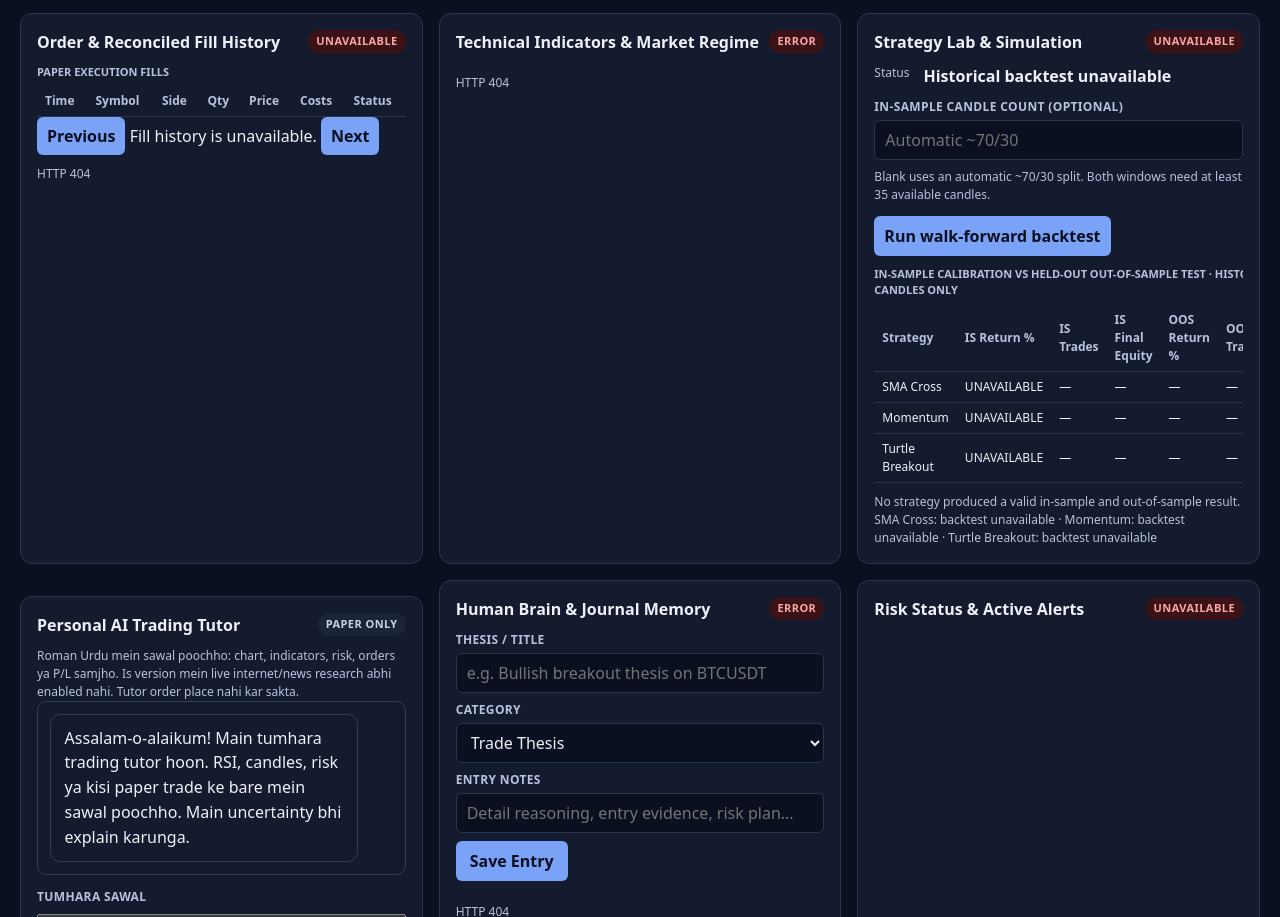
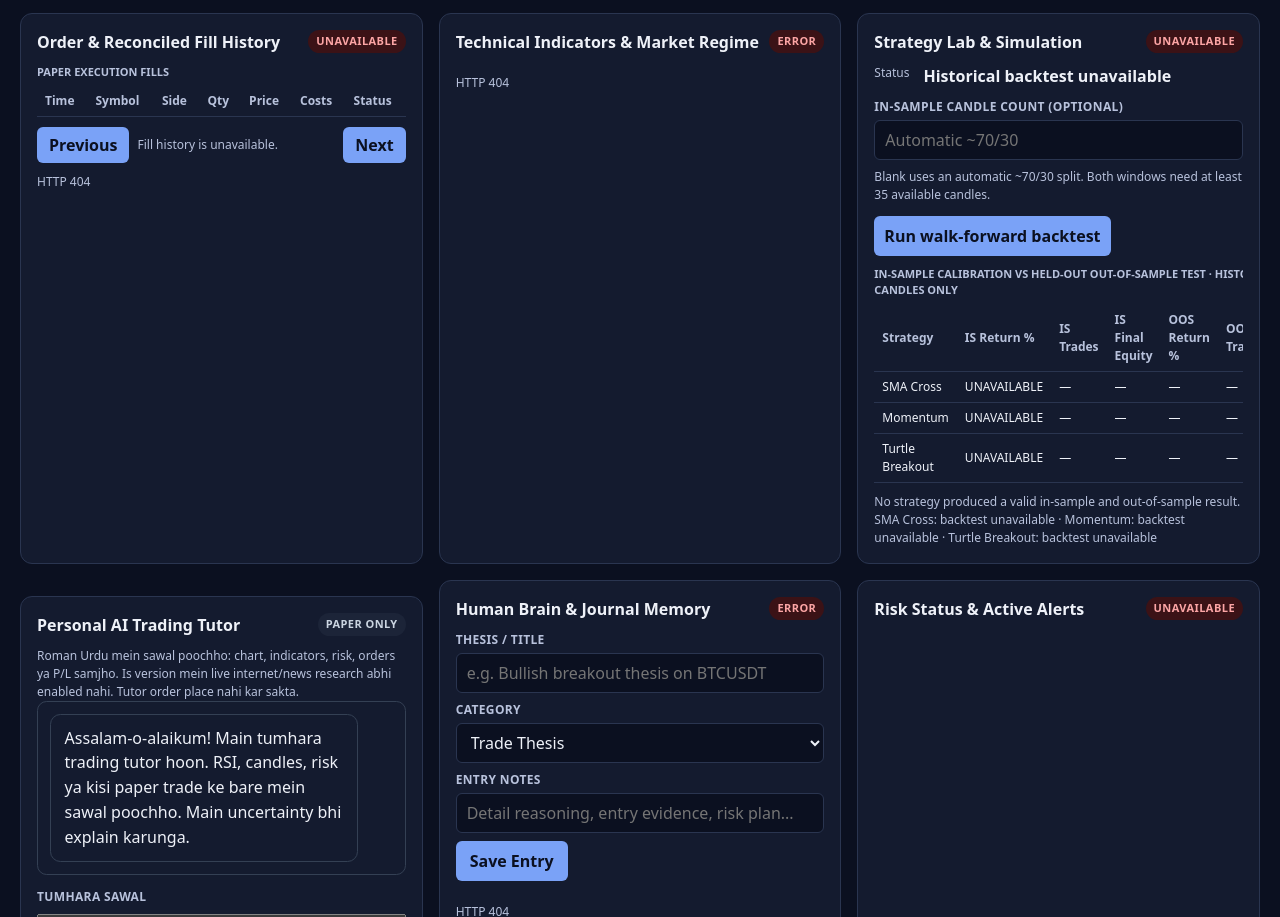
Before and after one commit to AloneSmoker007/Trading-Nova, a website: page web/index.html in a window 1280 px wide. Shown: the part 1127-2044 px from the top of the page. Drawn offline with Linux system fonts and the light colour scheme; no server answers.

Commit message:
style: add order history page controls

```diff
--- a/web/style.css
+++ b/web/style.css
@@ -365,6 +365,16 @@ button:hover { filter: brightness(1.1); }
 .risk-alert-item.critical { background: var(--err-bg); color: var(--err-fg); border: 1px solid var(--err-fg); }
 
 .table-wrap { overflow-x: auto; margin-top: 10px; }
+.orders-pagination {
+  display: flex;
+  align-items: center;
+  justify-content: flex-end;
+  gap: 8px;
+  flex-wrap: wrap;
+  margin-top: 10px;
+}
+.orders-pagination button { min-height: 36px; padding: 6px 12px; }
+#orders-page-status { margin-right: auto; color: var(--muted); font-size: 12px; }
 .lab-controls { display: flex; align-items: end; gap: 12px; flex-wrap: wrap; margin-block: 10px; }
 .lab-controls .field { flex: 1 1 230px; }
 .lab-controls .muted { margin-block: 4px 0; font-size: 12px; }
```
